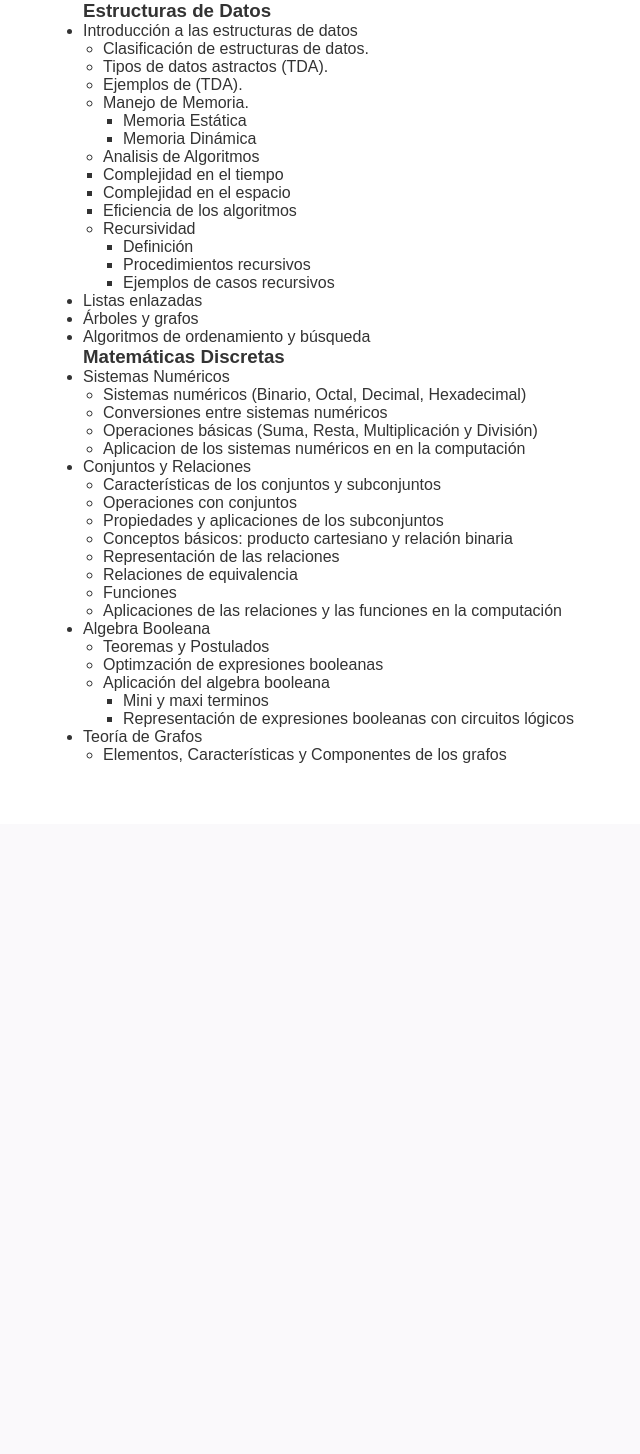
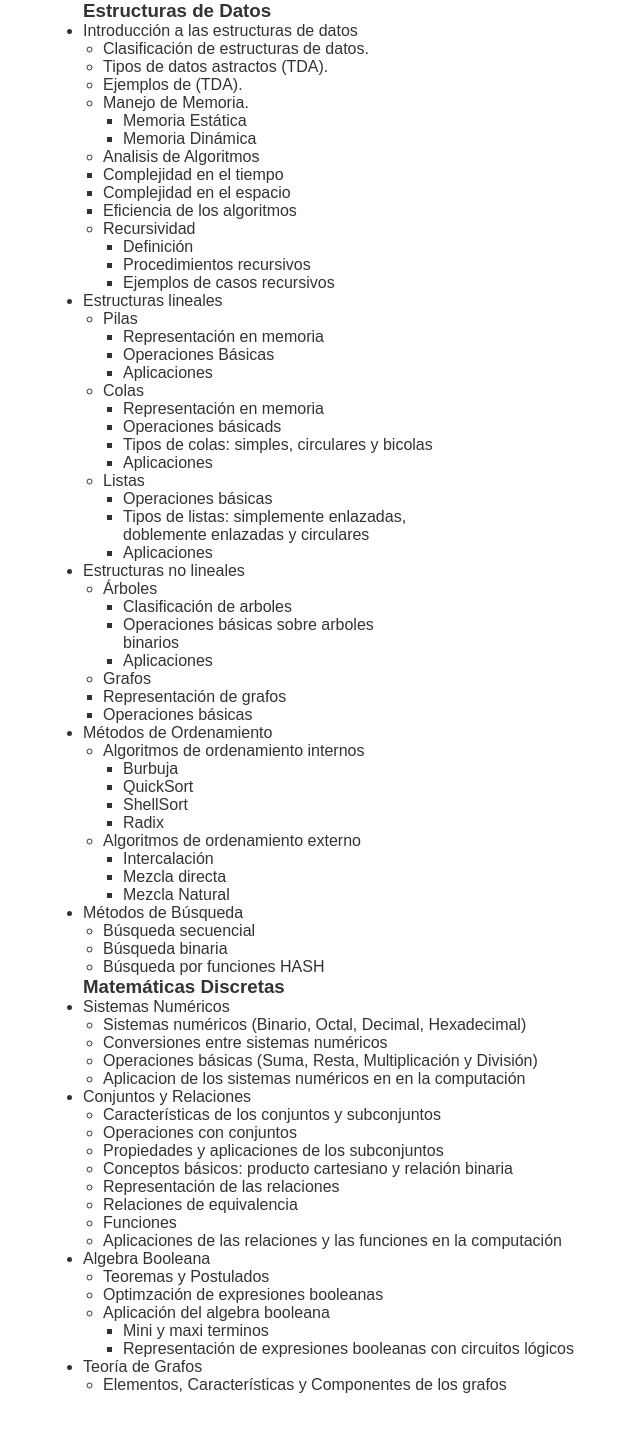
Before and after one commit to Cyph3r-sec/cyph3r_academy, a PHP site: page /temario.php in a window 1280 px wide. Shown: the part 846-2300 px from the top of the page, without its empty margins (45-685 px from the left). Before the commit the page ends 1609 px from the top, so only its background shows below. Run offline with PHP 8.4, Linux system fonts and the light colour scheme.

Commit message:
nuevos cambios

```diff
--- a/asesorias/temario.php
+++ b/asesorias/temario.php
@@ -85,9 +85,70 @@
                 <li>Ejemplos de casos recursivos</li>
             </ul>
             </ul>
-        <li>Listas enlazadas</li>
-        <li>Árboles y grafos</li>
-        <li>Algoritmos de ordenamiento y búsqueda</li>
+        <li>Estructuras lineales</li>
+            <ul style="padding-left: 20px;">
+                <li>Pilas</li>
+                    <ul style="padding-left: 20px;">
+                        <li>Representación en memoria</li>
+                        <li>Operaciones Básicas</li>
+                        <li>Aplicaciones</li>
+                    </ul>
+                <li>Colas</li>
+                    <ul style="padding-left: 20px;">
+                        <li>Representación en memoria</li>
+                        <li>Operaciones básicads</li>
+                        <li>Tipos de colas: simples, circulares y bicolas</li>
+                        <li>Aplicaciones</li>
+                    </ul>
+                <li>Listas</li>
+                    <ul style="padding-left: 20px;">
+                        <li>Operaciones básicas</li>
+                        <li>
+                            <p>Tipos de listas: simplemente enlazadas,</p>
+                            <p>doblemente enlazadas y circulares</p>
+                        </li>
+                        <li>Aplicaciones</li>
+                    </ul>
+            </ul>
+        <li>Estructuras no lineales</li>
+            <ul style="padding-left: 20px;">
+                <li>Árboles</li>
+                    <ul style="padding-left: 20px;">
+                        <li>Clasificación de arboles</li>
+                        <li>
+                            <p>Operaciones básicas sobre arboles</p>
+                            <p>binarios</p>
+                        </li>
+                        <li>Aplicaciones</li>
+                    </ul>
+                <li>Grafos</li>
+                    <ul style="padding-ñeft: 20px;">
+                        <li>Representación de grafos</li>
+                        <li>Operaciones básicas</li>
+                    </ul>
+            </ul>
+        <li>Métodos de Ordenamiento</li>
+            <ul style="padding-left: 20px;">
+                <li>Algoritmos de ordenamiento internos</li>
+                    <ul style="padding-left: 20px;">
+                        <li>Burbuja</li>
+                        <li>QuickSort</li>
+                        <li>ShellSort</li>
+                        <li>Radix</li>
+                    </ul>
+                <li>Algoritmos de ordenamiento externo</li>
+                    <ul style="padding-left: 20px;">
+                        <li>Intercalación</li>
+                        <li>Mezcla directa</li>
+                        <li>Mezcla Natural</li>
+                    </ul>
+            </ul>
+        <li>Métodos de Búsqueda</li>
+            <ul style="padding-left: 20px;">
+                <li>Búsqueda secuencial</li>
+                <li>Búsqueda binaria</li>
+                <li>Búsqueda por funciones HASH</li>
+            </ul>
     </ul>
     <h3>Matemáticas Discretas</h3>
     <ul>
```
